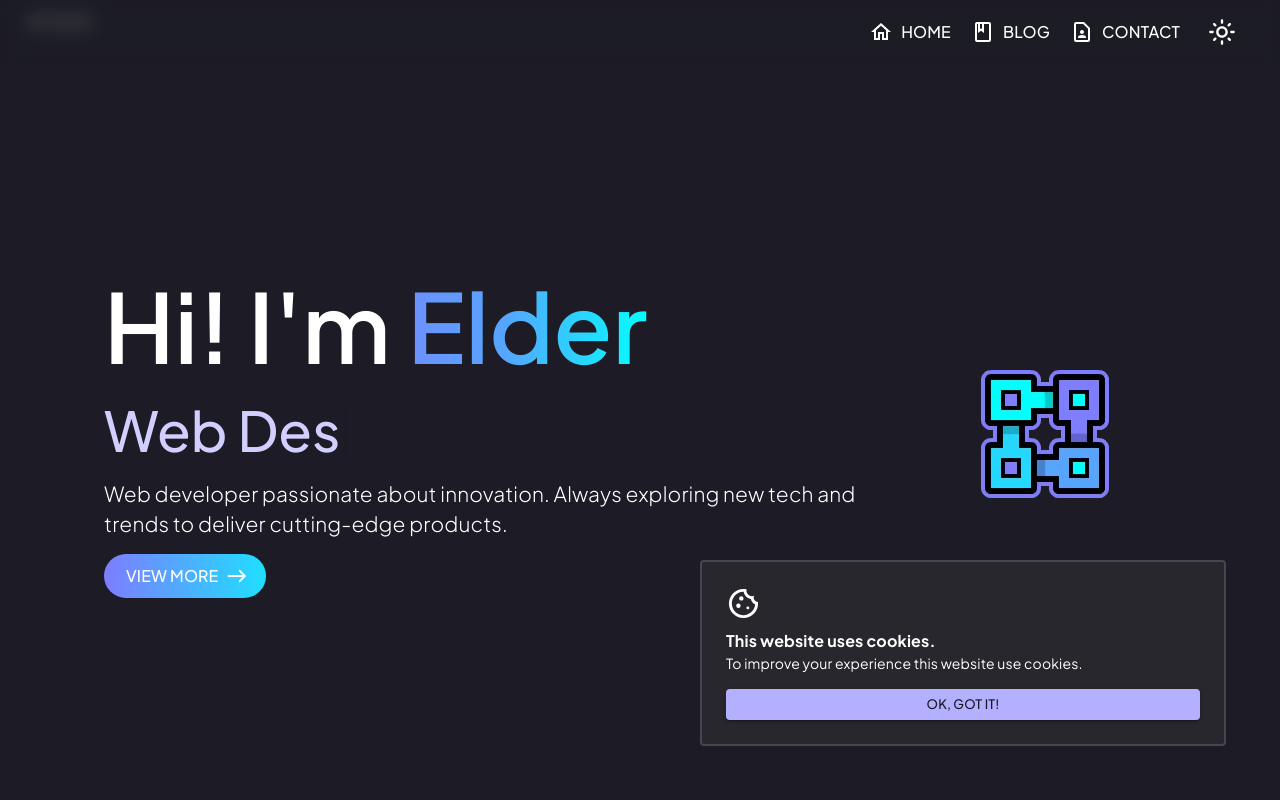
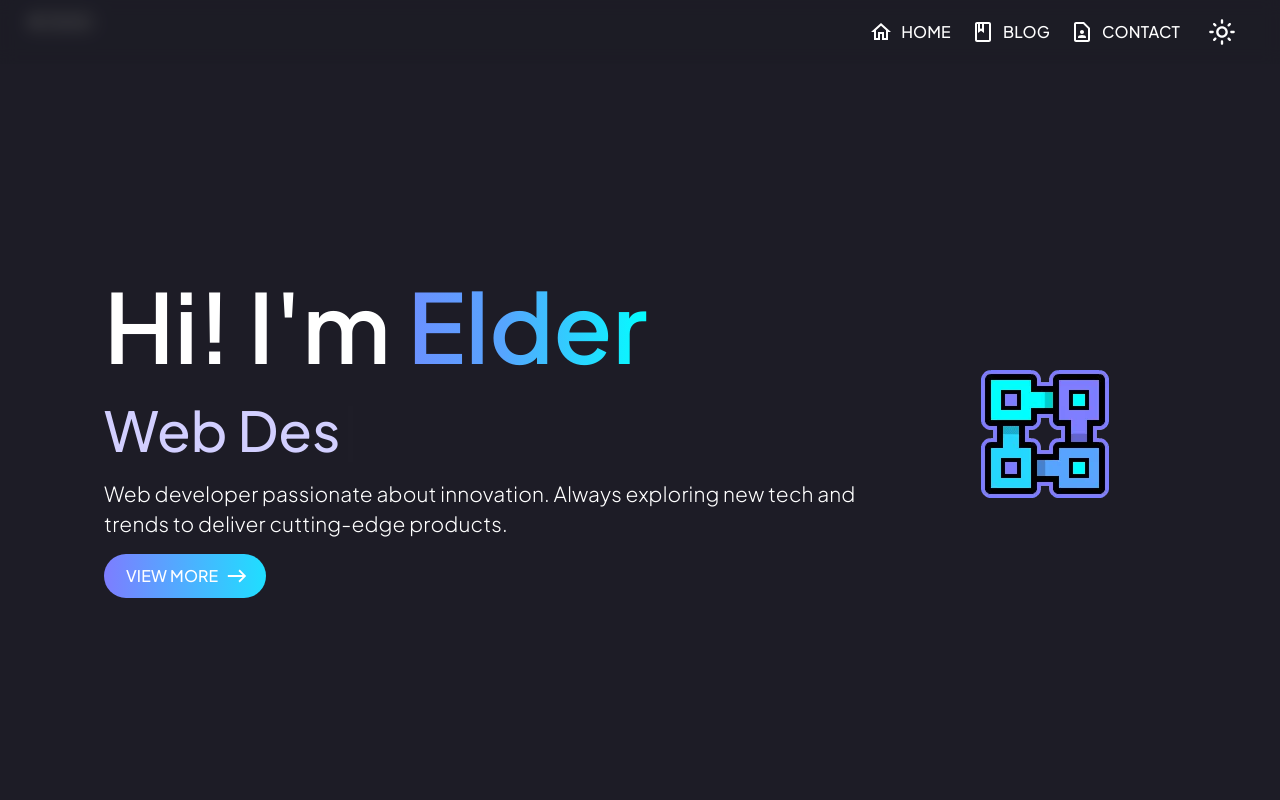
Before and after one commit to Elder-Meyer/personal-portfolio, a React (Vite) app: page / in a window 1280 px wide. Shown: the top 800 px of the page. Built offline with nearby package versions, Linux system fonts and the light colour scheme.

Commit message:
4.3.4 Remove Cookies dialog alert

```diff
--- a/src/App.jsx
+++ b/src/App.jsx
@@ -5,7 +5,6 @@ import ReactGA from 'react-ga';
 import { useEffect, useState } from "react";
 import { CssBaseline } from '@mui/material';
 import Cookies from "js-cookie";
-import { CookiesDialog } from "./components/items/CookiesDialog";
 
 const TRACKING_ID = "6395311067"; // OUR_TRACKING_ID
 ReactGA.initialize(TRACKING_ID, {debug: true});
@@ -49,7 +48,6 @@ function App() {
       <CssBaseline enableColorScheme/>
       <meta name="theme-color" content={darkMode ? darkTheme.palette.background.default : lightTheme.palette.primary.main } />
       <Router darkMode={darkMode} handleChangeTheme={handleChangeTheme}/>
-      <CookiesDialog/>
     </ThemeProvider>
   )
 }
```
